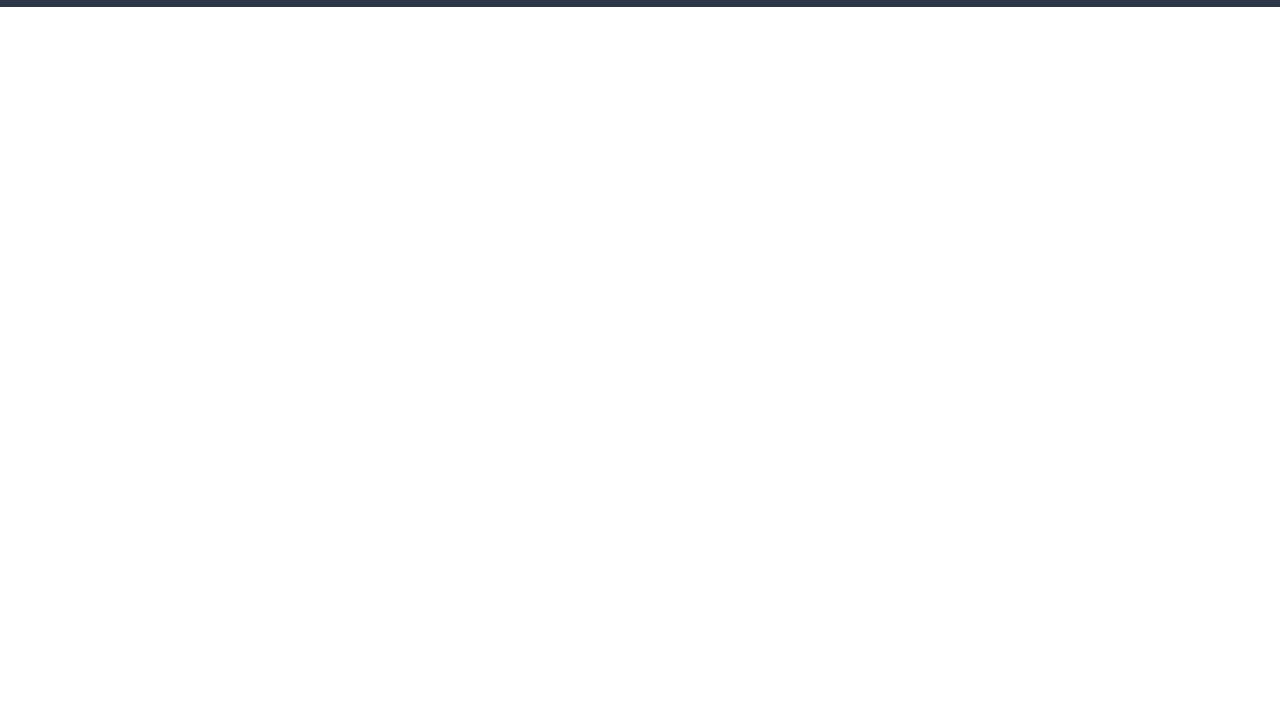
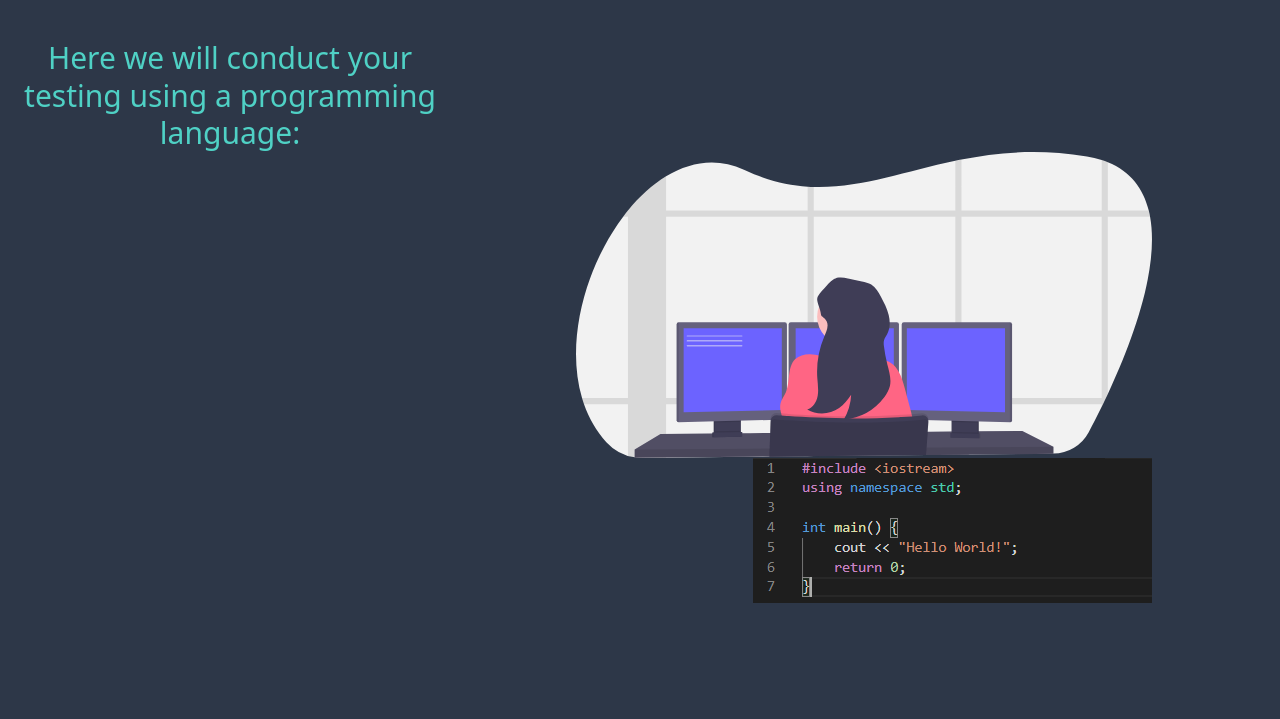
Before and after one commit to ediellopez2/HCI, a plain HTML site: page index.html in a window 1280 px wide. Shown: the part 2008-2727 px from the top of the page. Before the commit the page ends 2015 px from the top, so only its background shows below. Drawn offline with nearby package versions, Linux system fonts and the light colour scheme.

Commit message:
add section for testing

```diff
--- a/assets/css/flexbox.css
+++ b/assets/css/flexbox.css
@@ -20,3 +20,7 @@
 .flex-item {
     width: 460px;
 }
+
+.flex-item-2{
+    width: 760px;
+}
--- a/assets/css/main.css
+++ b/assets/css/main.css
@@ -186,6 +186,12 @@ svg {
   display: flex;
 }
 
+/* same as above, but this is the correct term for what
+its being used for */
+/* .flex-containter {
+  display: flex;
+} */
+
 .hidden {
   display: none;
 }
@@ -299,6 +305,14 @@ svg {
   margin-left: auto;
   margin-right: auto;
 }
+.test{
+  /* float: right; */
+  margin-left: auto;
+  margin-right: 10%;
+}
+
+
+
 
 .mt-8 {
   margin-top: 2rem;
@@ -562,6 +576,12 @@ svg {
   }
 }
 
+/* @media rule is used in media queries to apply
+different styles for different media types/devices
+Can also be used to check on things like:  */
+    /* in this case, we set the min
+    screen size requirement inorder to display certain
+    elements */
 @media (min-width: 768px) {
   .md\:inline {
     display: inline;
--- a/index.html
+++ b/index.html
@@ -61,6 +61,7 @@
       </div>
     </section>
 
+    <!-- clock and word counter here: -->
     <section class="bg-gray-100">
       <div class="flex-container">
         <!-- Word Counter -->
@@ -78,6 +79,47 @@
         <div class="flex-item" id="app"></div>
       </div>
     </section>
+
+    <!-- testing section -->
+    <!-- <section class = "bg-gray-800">
+      <div class = "flex justify-center px-8">
+        <object
+          type = "image/svg+xml"
+          data = "./assets/img/programmer.svg"
+          class = "-ml-1 hidden lg:flex" >
+          Inuputing randomw words for now
+        </object>
+        <h2 class = "text-teal-400 flex-1 text-center font-normal text-3xl pt-8">
+          Here we will conduct your testing using <br />
+          a programming language.
+        </h2>
+      </div>
+    </section> -->
+
+    <!-- TAKE 2 BECAUSE IDK WTF: -->
+    <section class = "bg-gray-800 bg">
+      <div class = "py-24">
+        <h2 class = "flex-item text-teal-400 text-3xl text-center justify-around">
+          Here we will conduct your testing using
+          a programming language:
+        </h2>
+
+        <img src = "assets/img/programmer.svg" alt = "programmer at desk"
+          class = "test flex"
+
+          width = "45%">
+
+        <img src = "assets/img/HelloTest.PNG" alt = "CPP HelloWorld test"
+          class = "flex test">
+      </div>
+    </section>
+
+
+
+
+
+
+
 
     <footer class="flex justify-center px-2 bg-gray-800 h-16 text-gray-100 text-sm items-center lg:px-48">
       <div class="logos self-center">
```
Also changed, not shown: assets/img/HelloTest.PNG (added).
